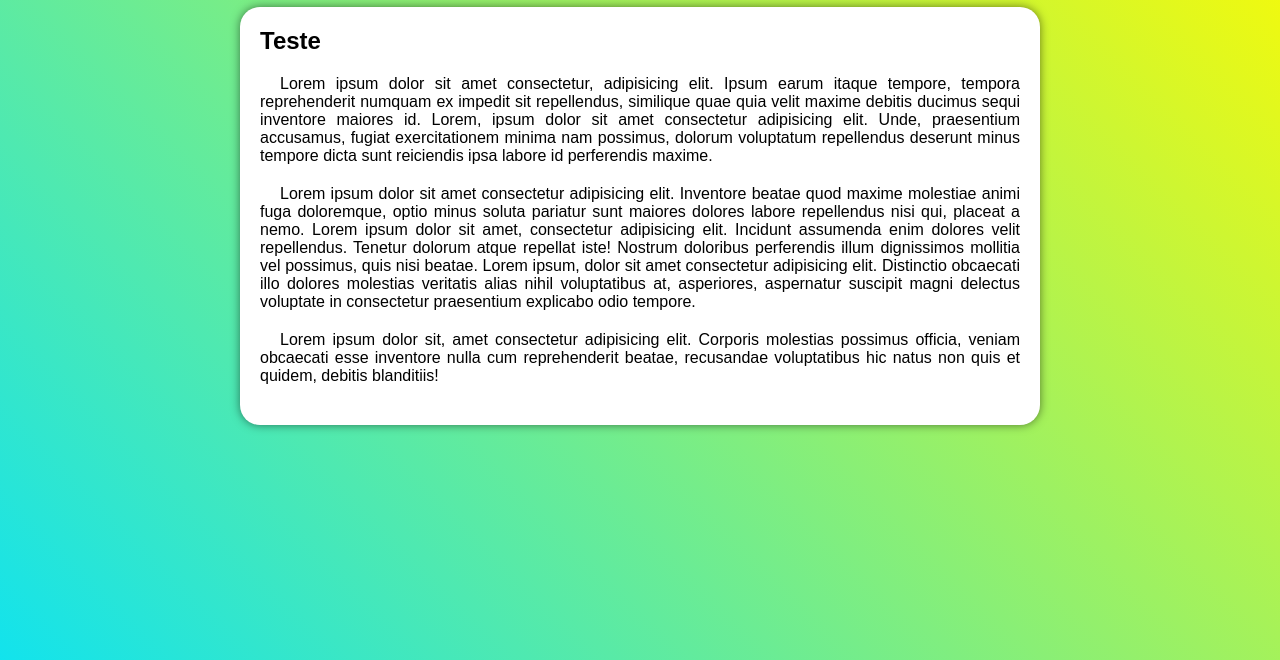
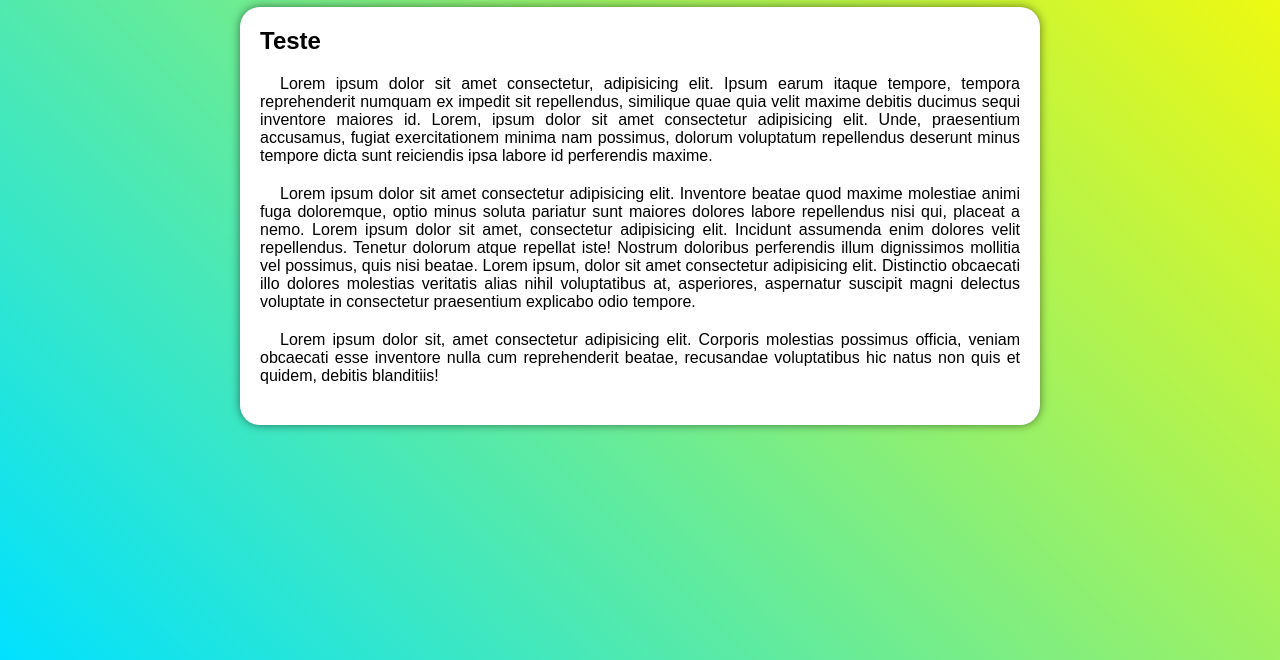
Before and after one commit to gsvjacob/html-css, a plain HTML site: page modulo4/exercicios/mediaquery/Projeto/index.html in a window 1280 px wide. Shown: the part 140-800 px from the top of the page. Drawn offline with Linux system fonts and the light colour scheme.

Commit message:
altura dnv

```diff
--- a/modulo4/exercicios/mediaquery/Projeto/styles/mediaQuery.css
+++ b/modulo4/exercicios/mediaquery/Projeto/styles/mediaQuery.css
@@ -19,6 +19,6 @@
     }
 
     body, html {
-        height: 120vh;
+        height: 100%;
     }
 }
```
